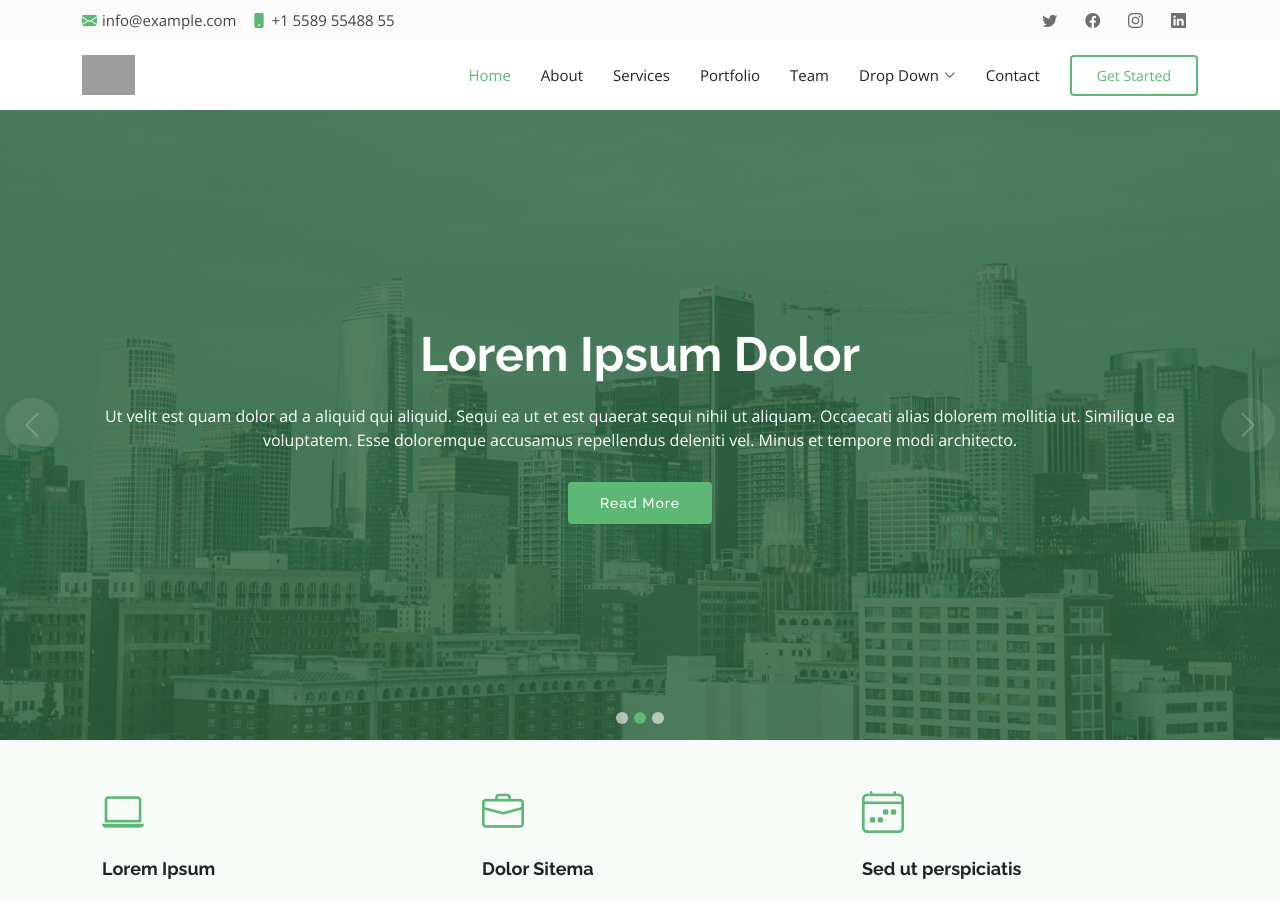
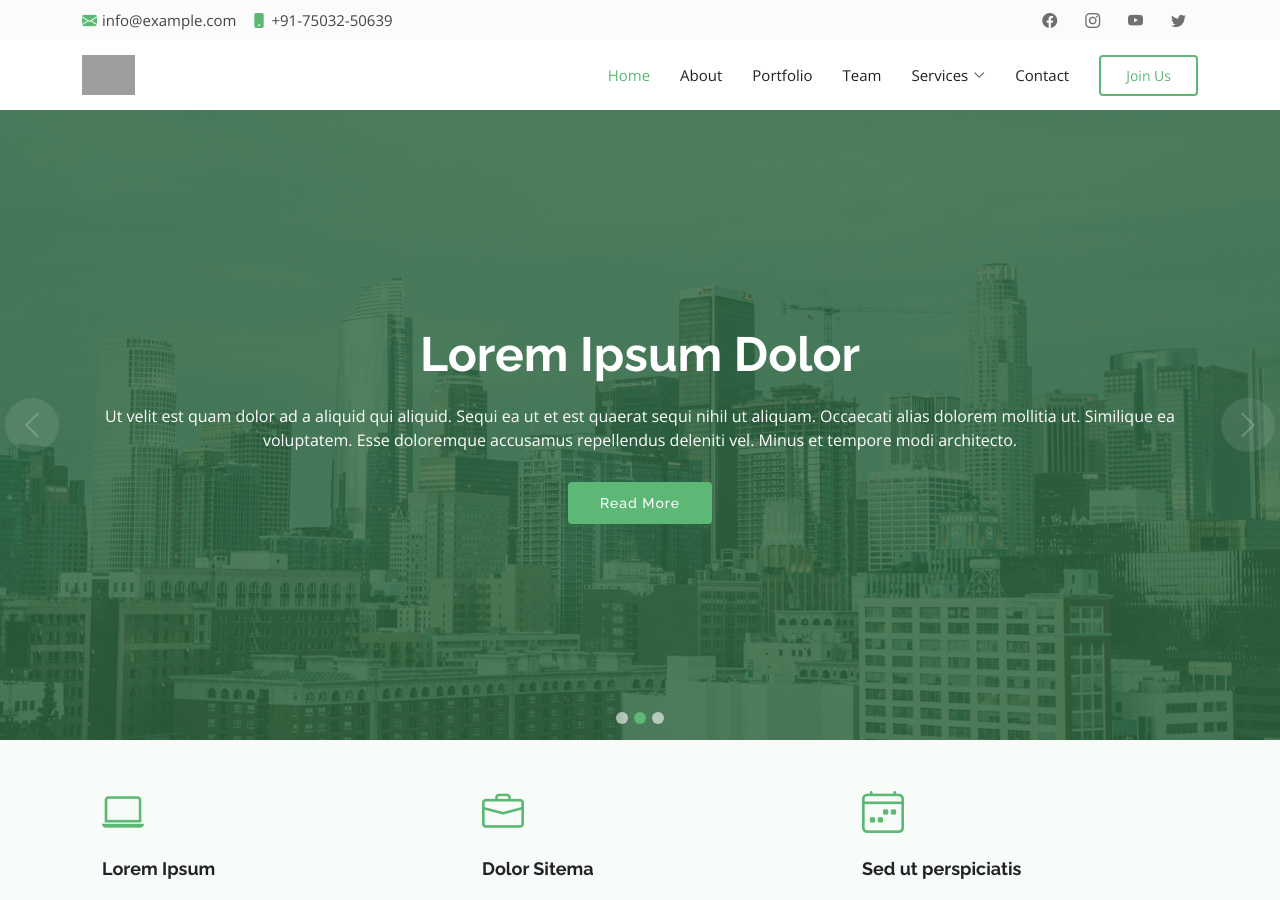
Before and after one commit to chandrabhankadera/chandrabhankadera.github.io, a Jekyll site: the page built from index.html, in a window 1280 px wide and 900 px high. Built offline with Jekyll 4.4.1, drawn with Linux system fonts in a browser that asks for light colours; grey boxes are pictures that could not be loaded.

Commit message:
Update header.html

```diff
--- a/_includes/header.html
+++ b/_includes/header.html
@@ -2,13 +2,15 @@
     <div class="container d-flex justify-content-center justify-content-md-between">
       <div class="contact-info d-flex align-items-center">
         <i class="bi bi-envelope-fill"></i><a href="mailto:contact@example.com">info@example.com</a>
-        <i class="bi bi-phone-fill phone-icon"></i> +1 5589 55488 55
+        <i class="bi bi-phone-fill phone-icon"></i> +91-75032-50639
+
       </div>
       <div class="social-links d-none d-md-block">
-        <a href="#" class="twitter"><i class="bi bi-twitter"></i></a>
-        <a href="#" class="facebook"><i class="bi bi-facebook"></i></a>
-        <a href="#" class="instagram"><i class="bi bi-instagram"></i></a>
-        <a href="#" class="linkedin"><i class="bi bi-linkedin"></i></i></a>
+
+        <a href="https://www.facebook.com/ChandrabhanKaDera" target="_blank" class="facebook"><i class="bi bi-facebook"></i></a>
+        <a href="https://www.instagram.com/chandrabhankadera/" target="_blank" class="instagram"><i class="bi bi-instagram"></i></a>
+		<a href="https://www.youtube.com/channel/UClN-4kM8a3JsOCaruvJvtew" class="youtube" target="_blank" ><i class="bi bi-youtube"></i></a>
+		<a href="#" class="twitter" target="_blank" ><i class="bi bi-twitter"></i></a>
       </div>
     </div>
   </section>
@@ -20,30 +22,24 @@
 
       <nav id="navbar" class="navbar">
         <ul>
-          <li><a class="nav-link scrollto active" href="#hero">Home</a></li>
-          <li><a class="nav-link scrollto" href="#about">About</a></li>
-          <li><a class="nav-link scrollto" href="#services">Services</a></li>
-          <li><a class="nav-link scrollto " href="#portfolio">Portfolio</a></li>
-          <li><a class="nav-link scrollto" href="#team">Team</a></li>
-          <li class="dropdown"><a href="#"><span>Drop Down</span> <i class="bi bi-chevron-down"></i></a>
+          <li><a class="nav-link active" href="/">Home</a></li>
+          <li><a class="nav-link" href="/about/">About</a></li>
+          <li><a class="nav-link" href="/portfolio/">Portfolio</a></li>
+          <li><a class="nav-link" href="/team/">Team</a></li>
+          <li class="dropdown"><a href="#"><span>Services</span> <i class="bi bi-chevron-down"></i></a>
             <ul>
-              <li><a href="#">Drop Down 1</a></li>
-              <li class="dropdown"><a href="#"><span>Deep Drop Down</span> <i class="bi bi-chevron-right"></i></a>
+              <li><a href="#">Agriculture</a></li>
+              <li class="dropdown"><a href="#"><span>Pets</span> <i class="bi bi-chevron-right"></i></a>
                 <ul>
-                  <li><a href="#">Deep Drop Down 1</a></li>
-                  <li><a href="#">Deep Drop Down 2</a></li>
-                  <li><a href="#">Deep Drop Down 3</a></li>
-                  <li><a href="#">Deep Drop Down 4</a></li>
-                  <li><a href="#">Deep Drop Down 5</a></li>
+                  <li><a href="#">Cow</a></li>
+                  <li><a href="#">Dog</a></li>
                 </ul>
               </li>
-              <li><a href="#">Drop Down 2</a></li>
-              <li><a href="#">Drop Down 3</a></li>
-              <li><a href="#">Drop Down 4</a></li>
+              <li><a href="#">Social work</a></li>
             </ul>
           </li>
-          <li><a class="nav-link scrollto" href="#contact">Contact</a></li>
-          <li><a class="getstarted scrollto" href="#about">Get Started</a></li>
+          <li><a class="nav-link" href="/contact-us/">Contact</a></li>
+          <li><a class="getstarted " href="/join-us/">Join Us</a></li>
         </ul>
         <i class="bi bi-list mobile-nav-toggle"></i>
       </nav><!-- .navbar -->
```
